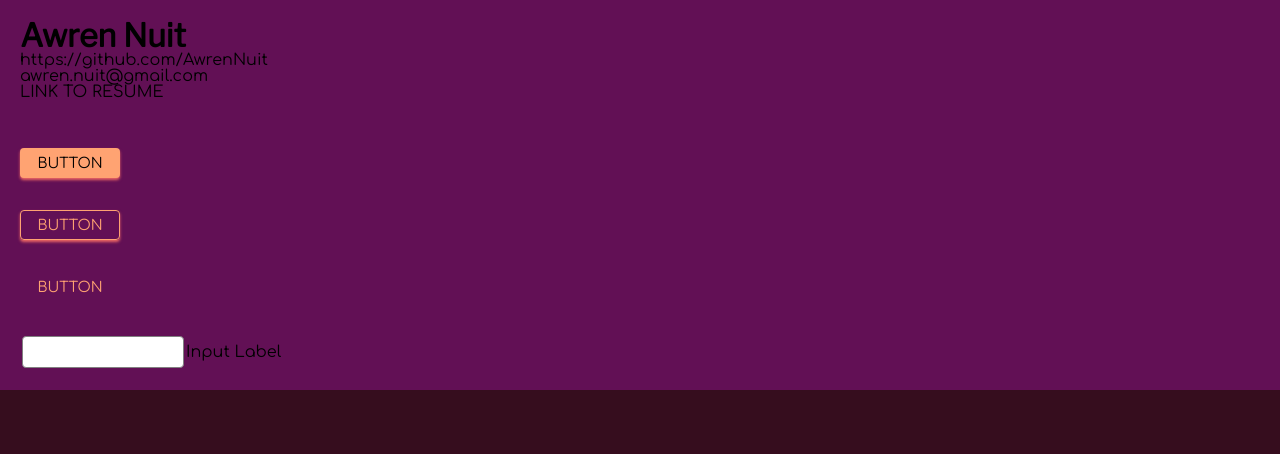
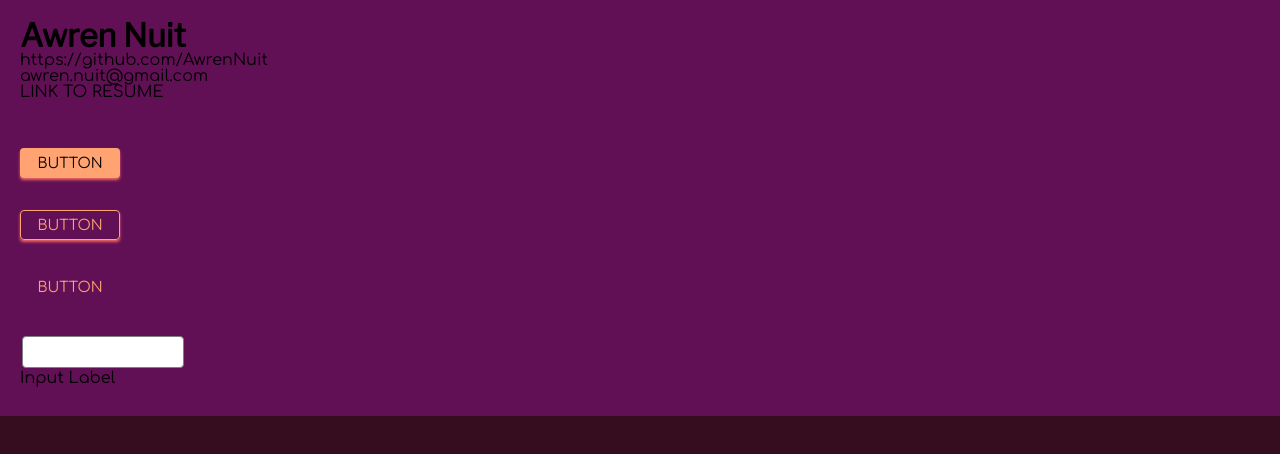
Before and after one commit to awrennuit/full-stack-software-developer-portfolio, a React (Create React App) app: page / in a window 1280 px wide. Shown: the top 454 px of the page. Built offline with nearby package versions, Linux system fonts and the light colour scheme.

Commit message:
set up button container

```diff
--- a/src/components/App/App.css
+++ b/src/components/App/App.css
@@ -162,6 +162,8 @@ h1, h2, h3, h4, h5, h6 {
 
 .text-field {
   position: relative;
+  top: 0;
+  left: 0;
   height: 30px;
   width: 160px;
   margin: 2px;
@@ -180,6 +182,14 @@ h1, h2, h3, h4, h5, h6 {
   border: 3px solid #ffa372;
   box-shadow: 0 0 18px #ed6663;
   margin: 0;
+  transition: 0.3s;
+}
+
+.text-field-container {
+  width: 100px;
+  display: flex;
+  flex-direction: column;
+  margin-bottom: 10px;
 }
 
 .text-field-label {
--- a/src/components/Header/Header.js
+++ b/src/components/Header/Header.js
@@ -26,9 +26,9 @@ class Header extends Component{
           <br />
           <br />
           <br />
-          <div>
-          <input className="text-field" type="text" />
-          <label>Input Label</label>
+          <div className="text-field-container">
+            <input className="text-field" type="text" />
+            <label>Input Label</label>
           </div>
         </div>
       </div>
```
